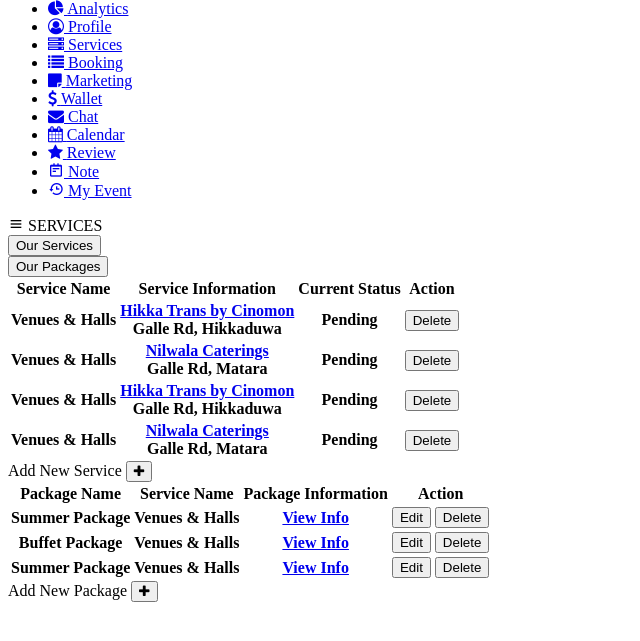
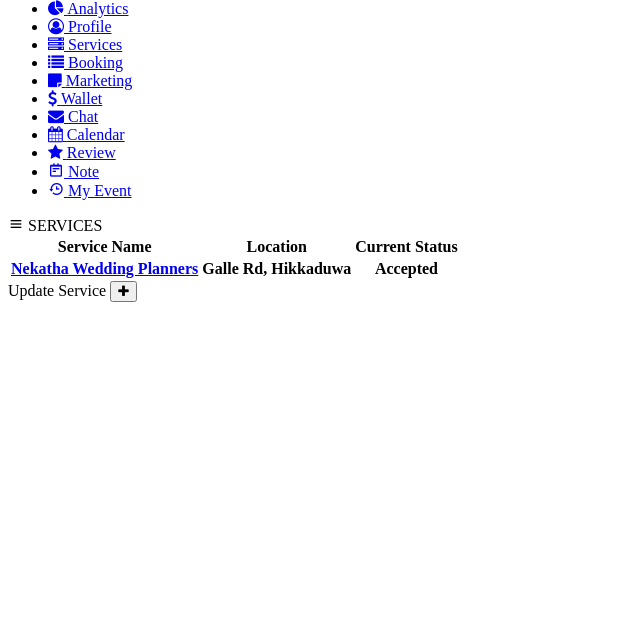
Before and after one commit to LordStarkLK/partyak, a PHP site: the page made by app/views/eventPlanner/epServiceView.php in a window 1280 px wide. Shown: the part 16-657 px from the top of the page, without its empty margins (0-640 px from the left). Run offline with PHP 8.4, Linux system fonts and the light colour scheme; the template is opened without the code that fills it, so the values that code supplies are empty; some libraries are stand-ins or nearby versions.

Commit message:
remove package

```diff
--- a/app/views/eventPlanner/epServiceView.php
+++ b/app/views/eventPlanner/epServiceView.php
@@ -97,32 +97,33 @@
         </div>
       </nav>
       <div class="home-content">
-        <div class="name-container">
+        <!-- <div class="name-container">
           <div class="service">
             <button id="s_btn" class="serviceBtn">Our Services</button>
           </div>
           <div class="package">
             <button id="p_btn" class="packageBtn">Our Packages</button>
           </div>
-        </div>
+        </div> -->
         <div id="service" class="services-box">
           <table class="table-content">
             <thead>
               <tr>
                 <th>Service Name</th>
-                <th>Service Information</th>
+                <th>Location</th>
                 <th>Current Status</th>
-                <th>Action</th>
+
               </tr>
             </thead>
             <tbody>
               <tr>
-                <th>Venues & Halls</th>
-                <th><a href="#">Hikka Trans by Cinomon</a><br>Galle Rd, Hikkaduwa</th>
-                <th>Pending</th>
-                <th><button class="delete-service">Delete</button></th>
+                <!-- <th>Venues & Halls</th> -->
+                <th><a href="#">Nekatha Wedding Planners</a></th>
+                <th>Galle Rd, Hikkaduwa</th>
+                <th>Accepted</th>
+
               </tr>
-              <tr>
+              <!-- <tr>
                 <th>Venues & Halls</th>
                 <th><a href="#">Nilwala Caterings</a><br>Galle Rd, Matara</th>
                 <th>Pending</th>
@@ -139,16 +140,16 @@
                 <th><a href="#">Nilwala Caterings</a><br>Galle Rd, Matara</th>
                 <th>Pending</th>
                 <th><button class="delete-service">Delete</button></th>
-              </tr>
+              </tr> -->
             </tbody>
           </table>
           <div class="add-service">
-            <a>Add New Service </a>
+            <a>Update Service </a>
             <button class="new-service"><i class="fa fa-plus" aria-hidden="true"></i></button>
           </div>
         </div>
 
-        <div id="package" class="packages-box">
+        <!-- <div id="package" class="packages-box">
           <table class="table-content">
             <thead>
               <tr>
@@ -192,11 +193,11 @@
             <a>Add New Package </a>
             <button class="new-package"><i class="fa fa-plus" aria-hidden="true"></i></button>
           </div>
-        </div>
+        </div> -->
       </div>
     </section>
   </div>
-  <?php linkJS("vendor/spService"); ?>
+  <!-- <?php linkJS("vendor/spService"); ?> -->
 </body>
 
 </html>
```
Also changed, not shown: public/css/eventPlanner/epService.css (+8 -8 lines).
